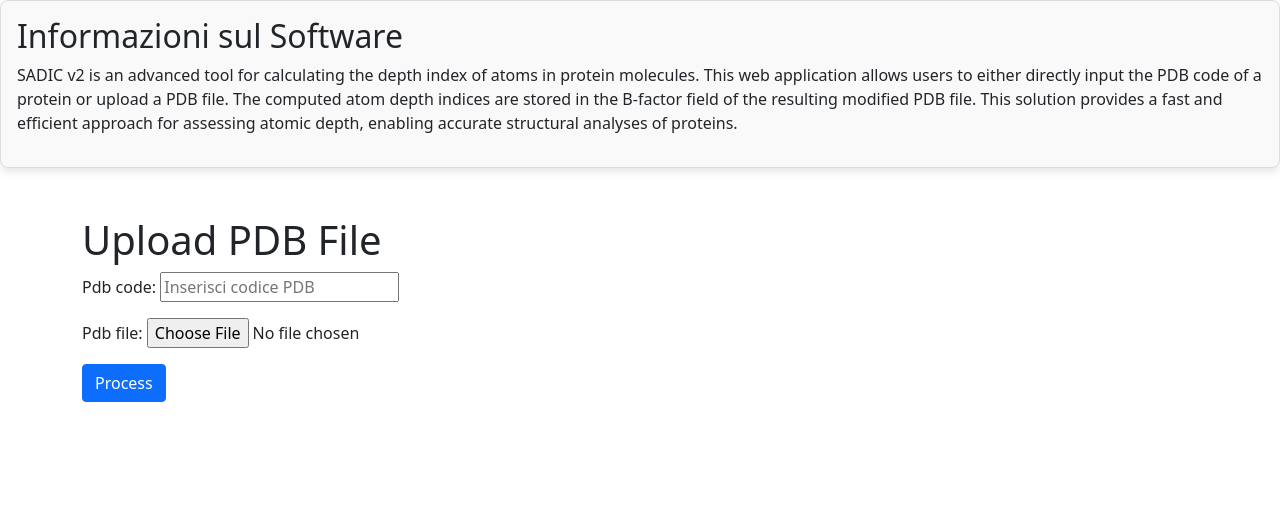
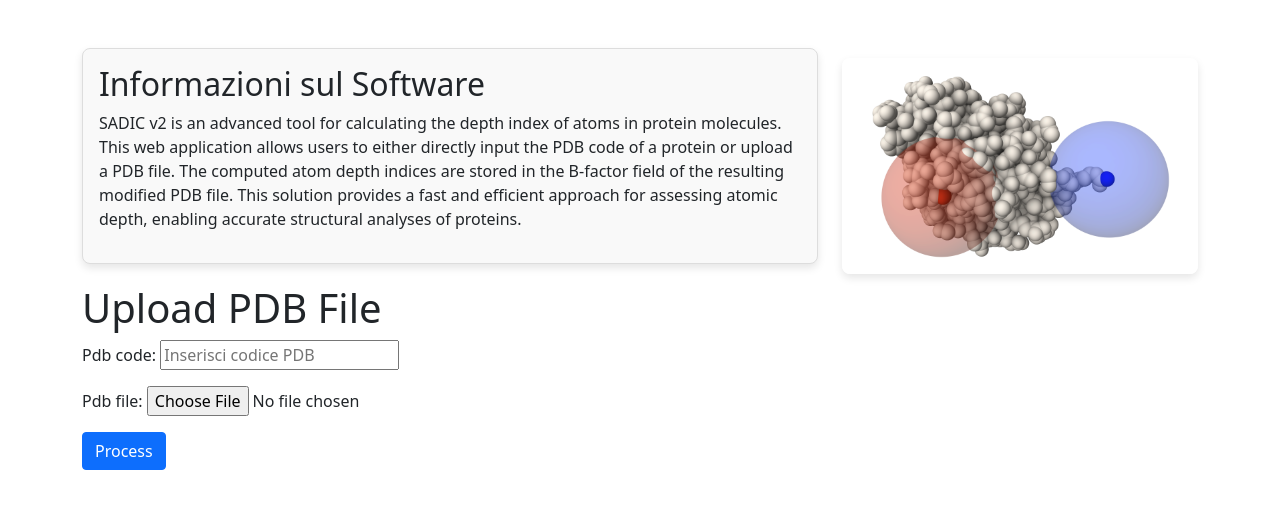
Before and after one commit to nunziati/sadic-web, a Django app: page / in a window 1280 px wide. Shown: the top 509 px of the page. Run offline with Django 5.2, Linux system fonts and the light colour scheme; some libraries are stand-ins or nearby versions.

Commit message:
aggiunto immagine

```diff
--- a/sadicweb/sadicapp/templates/sadicapp/upload_pdb.html
+++ b/sadicweb/sadicapp/templates/sadicapp/upload_pdb.html
@@ -14,15 +14,36 @@
             margin-bottom: 20px;
             box-shadow: 0px 4px 8px rgba(0, 0, 0, 0.1);
         }
-
+        .info-row {
+            display: flex;
+            align-items: center;
+        }
+        .text-section {
+            flex: 1;
+        }
+        .image-section img {
+            max-width: 100%;
+            border-radius: 8px;
+            box-shadow: 0px 4px 8px rgba(0, 0, 0, 0.1);
+        }
     </style>
 </head>
 <body>
+    <div class="container mt-5">
+        <div class="row info-row">
+            <div class="col-md-8 text-section">
                 <div class="info-box">
                     <h2>Informazioni sul Software</h2>
                     <p>{{ descrizione_software }}</p>
                 </div>
-<div class="container mt-5">
+            </div>
+            <div class="col-md-4 image-section">
+                {% load static %}
+                <img src="{% static 'images/1GWD.png' %}" alt="Descrizione immagine" class="img-fluid">
+                <!-- <img src="https://via.placeholder.com/300" alt="Descrizione Immagine"> -->
+            </div>
+        </div>
+
         <h1>Upload PDB File</h1>
         <form method="POST" enctype="multipart/form-data">
             {% csrf_token %}
--- a/sadicweb/sadicweb/settings.py
+++ b/sadicweb/sadicweb/settings.py
@@ -119,6 +119,7 @@ USE_TZ = True
 # https://docs.djangoproject.com/en/5.1/howto/static-files/
 
 STATIC_URL = "static/"
+STATICFILES_DIRS = [os.path.join(BASE_DIR, "static")]
 
 # Default primary key field type
 # https://docs.djangoproject.com/en/5.1/ref/settings/#default-auto-field
```
Also changed, not shown: sadicweb/sadicapp/static/images/1GWD.png (added). Lines whose indentation alone changed are shown as unchanged.
